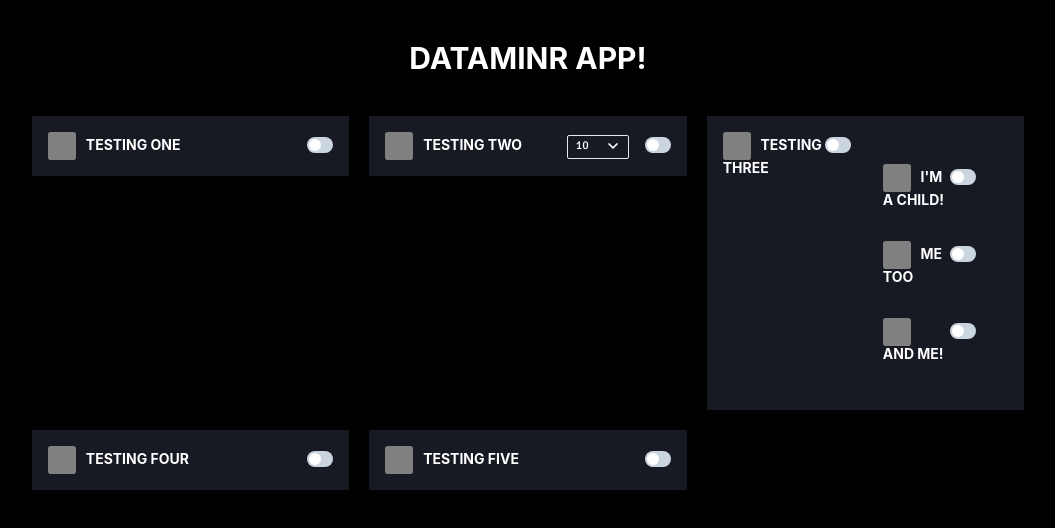
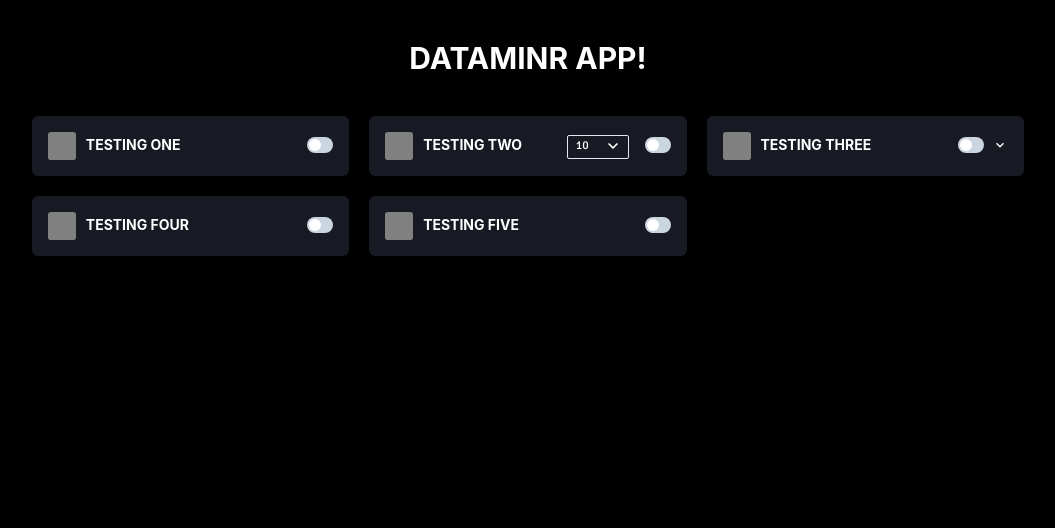
Before and after one commit to edoher/dataminr, a React (Create React App) app: page / in a window 1280 px wide. Shown: the top 528 px of the page, without its empty margins (112-1167 px from the left). Built offline with nearby package versions, Linux system fonts and the light colour scheme.

Commit message:
add icon

```diff
--- a/src/App.tsx
+++ b/src/App.tsx
@@ -19,6 +19,7 @@ const formScheme: ToggleProps[] = [
       },
       {
         title: "Me too",
+        selectValues: [10, 50, 100],
       },
       {
         title: "And me!",
--- a/src/components/toggle/Toggle.tsx
+++ b/src/components/toggle/Toggle.tsx
@@ -2,6 +2,7 @@ import { Box, Flex, Heading, Spacer, Switch, Select } from "@chakra-ui/react";
 import React, { ChangeEvent, useEffect, useState } from "react";
 import styled from "@emotion/styled";
 import ToggleList from "./ToggleList";
+import { ChevronDownIcon, ChevronUpIcon } from "@chakra-ui/icons";
 
 const Square = styled("span")`
   display: inline-block;
@@ -20,11 +21,16 @@ export type ToggleType = {
 
 export type ToggleProps = ToggleType & {
   children?: ToggleType[];
+  isChild?: boolean;
 };
 
-export function Toggle({ title, selectValues, children }: ToggleProps) {
+export function Toggle({
+  title,
+  selectValues,
+  children,
+  isChild,
+}: ToggleProps) {
   const [checked, setChecked] = useState(false);
-  const titleAs = children ? "h2" : "h3";
 
   const handleChange = (event: ChangeEvent<HTMLInputElement>) => {
     setChecked(!checked);
@@ -36,10 +42,11 @@ export function Toggle({ title, selectValues, children }: ToggleProps) {
   }, [checked]);
 
   return (
-    <Flex bg="gray.900" p={4}>
+    <Box bg="gray.900" borderRadius={6}>
+      <Flex p={4}>
         <Box>
           <header className="App-header">
-          <Heading as={titleAs} size="xs">
+            <Heading as={isChild ? "h3" : "h2"} size="xs">
               <Square />
               {title}
             </Heading>
@@ -59,8 +66,11 @@ export function Toggle({ title, selectValues, children }: ToggleProps) {
         )}
         <Box>
           <Switch size="sm" checked={checked} onChange={handleChange} />
+          {children?.length && !checked && <ChevronDownIcon ml={2} />}
+          {children?.length && checked && <ChevronUpIcon ml={2} />}
         </Box>
-      {children?.length && <ToggleList children={children} />}
       </Flex>
+      {children?.length && checked && <ToggleList children={children} />}
+    </Box>
   );
 }
--- a/src/components/toggle/ToggleList.tsx
+++ b/src/components/toggle/ToggleList.tsx
@@ -7,10 +7,10 @@ type ToggleListProps = {
 };
 
 const ToggleList = ({ children }: ToggleListProps) => (
-  <Box p={4}>
+  <Box borderTop="1px" borderTopColor="gray.700">
     {children.map((t) => (
-      <Box key={`toggleItem-${t.title}`}>
-        <Toggle title={t.title} selectValues={t?.selectValues} />
+      <Box p={4} key={`toggleItem-${t.title}`}>
+        <Toggle title={t.title} selectValues={t?.selectValues} isChild />
       </Box>
     ))}
   </Box>
```
Lines whose indentation alone changed are shown as unchanged.
